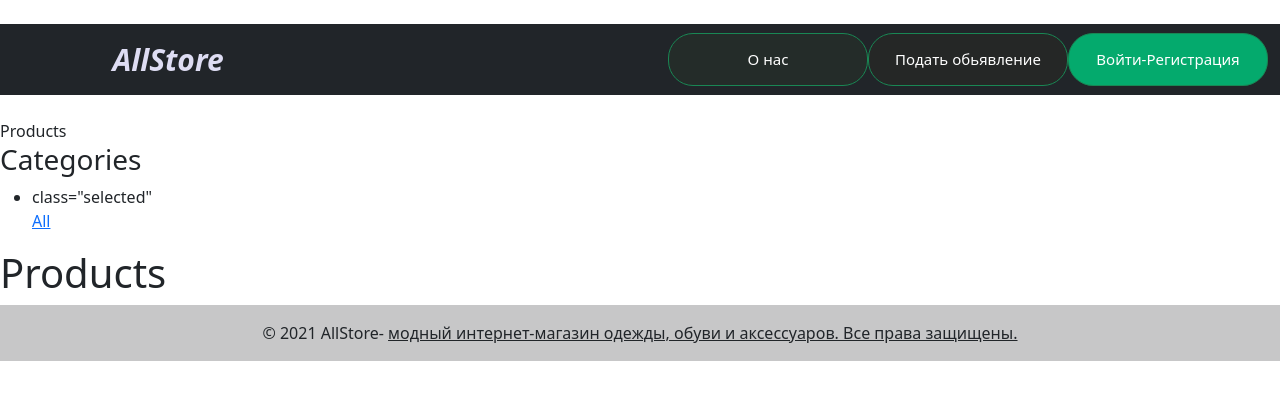
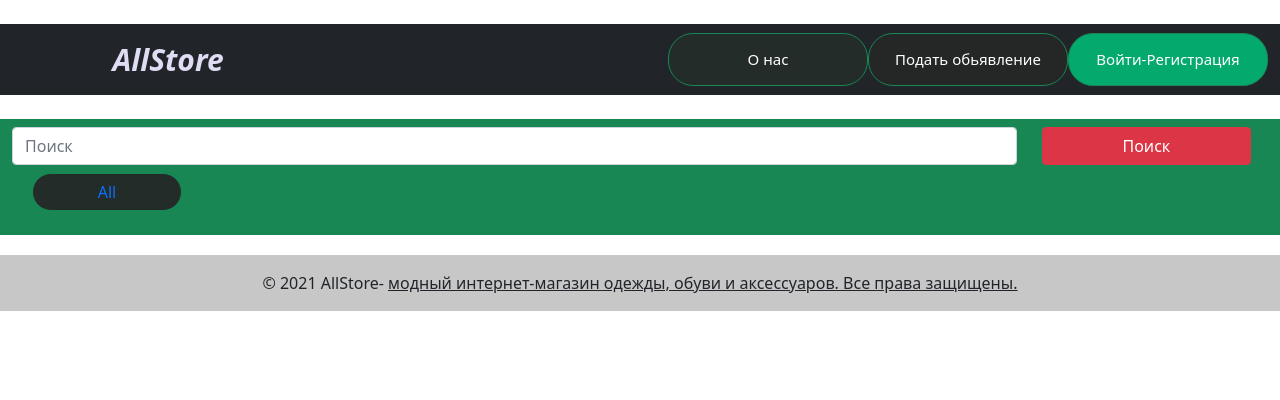
Before and after one commit to Zhantai28/Lalafo-50k, a Django app: page / in a window 1280 px wide. Shown: the top 400 px of the page. Run offline with Django 3.2, Linux system fonts and the light colour scheme; data that the repository does not hold is empty.

Commit message:
little changes

```diff
--- a/account/templates/account/index.html
+++ b/account/templates/account/index.html
@@ -2,33 +2,46 @@
 
 {% load static %}
 
-{% block title %}
-  {% if category %}{{ category.name }}{% else %}Products{% endif %}
-{% endblock %}
-
 {% block page %}
+  <nav class="navbar navbar-light bg-success" style="background-color: green; margin-top: 0%; width: 100%;">
+    <div class="container-fluid" >
+      <input class="form-control me-md-2" style="width: 80%;" type="search" placeholder="Поиск" aria-label="Search">
+      <div class="d-grid gap-4 col-2 mx-auto">
+        <button class="btn btn-danger " type="submit">Поиск</button>
+      </div style="display: inline-block">
+    </div>
+        <div id="main" class="product-list">
+            <h1>{% if category %}{{ category.name }}{% endif %}</h1>
           <div id="sidebar">
-  <h3>Categories</h3>
             <ul>
-    <li> {% if not category %}class="selected"{% endif %}</li>
-      <a href="{% url 'account:homepage' %}">All</a>
-    </li>
+              <button class="btn btn-success my-2 my-sm-0" type="button" style="display: inline; width: 150px; background-color: rgb(36, 44, 41); border-radius: 25px"><a style="text-decoration: none;" {% if not category %} class="selected" {% endif %}  href="{% url 'account:homepage' %}" data-filter=".job">All</a></button>
               {% for c in categories %}
-        {% if category.id == c.id  %} class="selected" {% endif %}>
-          <a href="{{ c.get_absolute_url }}">{{ c.name }}</a>
+                <button class="btn btn-success my-2 my-sm-0" type="button" style="display: inline; width: 150px; background-color: rgb(36, 44, 41); border-radius: 25px"><a style="text-decoration: none;" {% if category.id == c.id  %} class="selected" {% endif %} href="{{ c.get_absolute_url }}"> {{ c.name }} </a></button>
               {% endfor %}
             </ul>
           </div>
-<div id="main" class="product-list">
-  <h1>{% if category %}{{ category.name }}{% else %}Products{% endif %}</h1>
+        </div>
+    </div>
+  </nav>
+
+  <div class="container-fluid">
+    <div class="row" style="justify-content: center; margin: 10px 10px; ">
       {% for product in products %}
-      <div class="item">
+        {% if product.active %}
           <a href="{{ product.get_absolute_url }}">
-          <img style="width: 15%;" src="{% if product.image %}{{ product.image.url }}{% else %}{% static 'img/no_image.png' %}{% endif %}">
+            <div class="col-6 col-md-3">
+              <img class="card-img-top " src="{% if product.image %}{{ product.image.url }}{% else %}{% static 'img/no_image.png' %}{% endif %}">
           </a>
+              <div class="card-body">
                 <a href="{{ product.get_absolute_url }}">{{ product.name }}</a><br>
-          {{ product.price }}
+                Цена: {{ product.price }}
               </div>
+            </div>
+
+        {% endif %}
       {% endfor %}
     </div>
+  </div>
+
+
 {% endblock %}
--- a/account/views.py
+++ b/account/views.py
@@ -18,11 +18,6 @@ from django.db.models import Count
 from django.contrib.auth.mixins import LoginRequiredMixin
 from django.views.generic import ListView
 
-
-# class HomeView(ListView):
-#     template_name = 'account/index.html'
-#     model = Product
-#     context_object_name = 'products'
 
 def product_by_category(request, id=None):
     category = None
--- a/products/admin.py
+++ b/products/admin.py
@@ -15,10 +15,12 @@ class CategoryAdmin(admin.ModelAdmin):
     ]
 
 
-@admin.register(Product)
+
 class ProductAdmin(admin.ModelAdmin):
-    list_display = ['category', 'name', 'description', 'status','price', 'image', 'created', 'updated', 'active', 'author']
+    list_display = ['category', 'name', 'description', 'image', 'status','price', 'created', 'updated', 'active', 'author']
     list_filter = ['category', 'status']
+admin.site.register(Product)
+
 
 
 @admin.register(FeedBack)
--- a/products/forms.py
+++ b/products/forms.py
@@ -1,4 +1,5 @@
 from django import forms
+from django.db.models import fields
 from .models import FeedBack, Product
 from django.forms import Textarea
 
@@ -13,4 +14,4 @@ class FeedBackForm(forms.ModelForm):
 class ProductCreateForm(forms.ModelForm):
     class Meta:
         model = Product
-        fields = ['category', "name", "description", "price", "image", 'phone_number', "status"]
+        fields = ['category', "name", "description", "image", "price", 'phone_number', "status"]
--- a/products/models.py
+++ b/products/models.py
@@ -1,5 +1,6 @@
 from django.db import models
 from django.contrib.auth.models import  User
+# from django.db.models.fields.files import ImageField
 import account.models
 from django.urls import reverse
 
--- a/products/templates/products/detail_user_products.html
+++ b/products/templates/products/detail_user_products.html
@@ -1,8 +1,10 @@
 {% extends 'base.html' %}
+
+{% load static %}
 
 {% block page %}
     <div>
-        <img style="width: 25%" src="{{ products.image.url }}">
+        <img style="width: 25%" src="{% if product.image %}{{ product.image.url }}{% else %}{% static 'img/no_image.png' %}{% endif %}">
         <p>Описание: {{ products.description|linebreaks }}</p>
         <p>Категория: {{ products.category }}</p>
         <p>Подкатегория: {{ products.sub_category }}</p>
--- a/products/templates/products/user_products.html
+++ b/products/templates/products/user_products.html
@@ -1,4 +1,6 @@
 {% extends 'base.html' %}
+
+{% load static %}
 
 {% block page %}
    <div class="row">
@@ -7,7 +9,7 @@
                 <div class="card">
                     {{ forloop.counter }}
                     <div class="container">
-                        <img style="width: 25%;" src="{{ product.image.url }}">
+                        <img style="width: 25%;" src="{% if product.image %}{{ product.image.url }}{% else %}{% static 'img/no_image.png' %}{% endif %}">
 
                         <p>Название: {{ product.name }}</p>
                         <p>Цена: {{ product.price }}</p>
```
Also changed, not shown: products/views.py (+52 -22 lines), products/migrations/0013_auto_20210910_1416.py (added), products/migrations/0014_auto_20210910_1630.py (added), products/templates/products/create.html (line endings or trailing spaces). Lines whose indentation alone changed are shown as unchanged.
